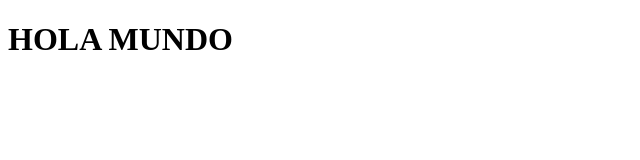
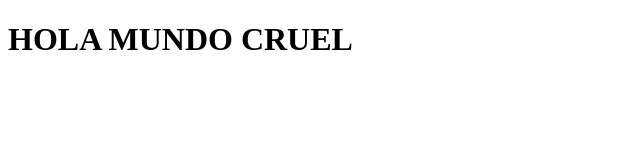
Before and after one commit to AlexisVennegas/Register_Users, a plain HTML site: page index.html in a window 1280 px wide. Shown: the whole page, without its empty margins (0-640 px from the left). Drawn offline with Linux system fonts and the light colour scheme.

Commit message:
jajajajajajajjajajaajja

```diff
--- a/index.html
+++ b/index.html
@@ -8,7 +8,8 @@
     <link rel="stylesheet" href="style.css">
 </head>
 <body>
-    <h1>HOLA MUNDO</h1>
+    <h1>HOLA MUNDO CRUEL</h1>
+
 
     <script src="java.js"></script>
 </body>
```
